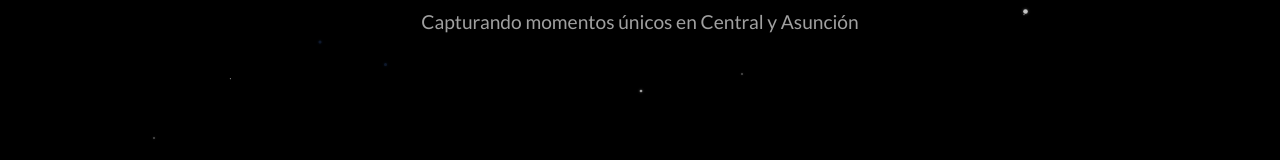
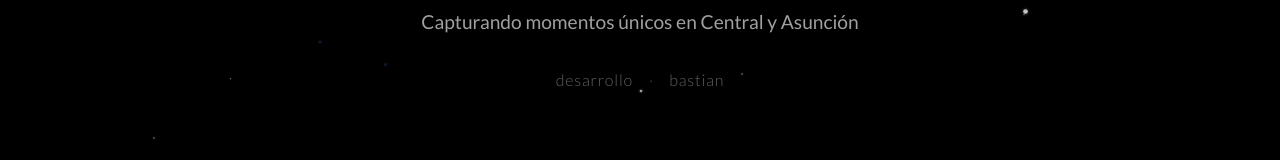
Before and after one commit to zcaraluna/s1mple_cloud, a Next.js app: page /ph in a window 1280 px wide. Shown: the part 150-310 px from the top of the page. Built offline with nearby package versions, Linux system fonts and the light colour scheme.

Commit message:
cambio de diseño

```diff
--- a/app/bastian/page.module.css
+++ b/app/bastian/page.module.css
@@ -42,7 +42,50 @@
   font-size: 1.2rem;
   color: #a0a0a0;
   text-align: center;
+  margin-bottom: 2rem;
+}
+
+.navLinks {
+  display: flex;
+  align-items: center;
+  justify-content: center;
+  gap: 1rem;
   margin-bottom: 3rem;
+}
+
+.navLink {
+  font-size: 1rem;
+  font-weight: 300;
+  color: rgba(160, 160, 160, 0.6);
+  text-decoration: none;
+  letter-spacing: 0.05em;
+  transition: all 0.3s ease;
+  position: relative;
+}
+
+.navLink::after {
+  content: '';
+  position: absolute;
+  bottom: -2px;
+  left: 0;
+  width: 0;
+  height: 1px;
+  background: rgba(160, 160, 160, 0.6);
+  transition: width 0.3s ease;
+}
+
+.navLink:hover {
+  color: rgba(160, 160, 160, 0.8);
+}
+
+.navLink:hover::after {
+  width: 100%;
+}
+
+.linkSeparator {
+  color: rgba(160, 160, 160, 0.4);
+  font-size: 1rem;
+  font-weight: 300;
 }
 
 .mainContent {
--- a/app/dev/page.module.css
+++ b/app/dev/page.module.css
@@ -136,6 +136,50 @@
   line-height: 1.6;
 }
 
+.navLinks {
+  display: flex;
+  align-items: center;
+  justify-content: center;
+  gap: 1rem;
+  margin-top: 2rem;
+  opacity: 0;
+}
+
+.navLink {
+  font-size: 1rem;
+  font-weight: 300;
+  color: rgba(160, 160, 160, 0.6);
+  text-decoration: none;
+  letter-spacing: 0.05em;
+  transition: all 0.3s ease;
+  position: relative;
+}
+
+.navLink::after {
+  content: '';
+  position: absolute;
+  bottom: -2px;
+  left: 0;
+  width: 0;
+  height: 1px;
+  background: rgba(160, 160, 160, 0.6);
+  transition: width 0.3s ease;
+}
+
+.navLink:hover {
+  color: rgba(160, 160, 160, 0.8);
+}
+
+.navLink:hover::after {
+  width: 100%;
+}
+
+.linkSeparator {
+  color: rgba(160, 160, 160, 0.4);
+  font-size: 1rem;
+  font-weight: 300;
+}
+
 .projectsSection {
   padding: 0 1rem 4rem;
   max-width: 1200px;
--- a/app/ph/page.module.css
+++ b/app/ph/page.module.css
@@ -133,6 +133,49 @@
   max-width: 600px;
   margin: 0 auto;
   line-height: 1.6;
+}
+
+.navLinks {
+  display: flex;
+  align-items: center;
+  justify-content: center;
+  gap: 1rem;
+  margin-top: 2rem;
+}
+
+.navLink {
+  font-size: 1rem;
+  font-weight: 300;
+  color: rgba(160, 160, 160, 0.6);
+  text-decoration: none;
+  letter-spacing: 0.05em;
+  transition: all 0.3s ease;
+  position: relative;
+}
+
+.navLink::after {
+  content: '';
+  position: absolute;
+  bottom: -2px;
+  left: 0;
+  width: 0;
+  height: 1px;
+  background: rgba(160, 160, 160, 0.6);
+  transition: width 0.3s ease;
+}
+
+.navLink:hover {
+  color: rgba(160, 160, 160, 0.8);
+}
+
+.navLink:hover::after {
+  width: 100%;
+}
+
+.linkSeparator {
+  color: rgba(160, 160, 160, 0.4);
+  font-size: 1rem;
+  font-weight: 300;
 }
 
 .gallerySection {
--- a/app/ph/page.tsx
+++ b/app/ph/page.tsx
@@ -232,6 +232,15 @@ export default function PhotographyPage() {
         <p className={styles.subtitle}>
           Capturando momentos únicos en Central y Asunción
         </p>
+        <div className={styles.navLinks}>
+          <Link href="/dev" className={styles.navLink}>
+            desarrollo
+          </Link>
+          <span className={styles.linkSeparator}>·</span>
+          <Link href="/bastian" className={styles.navLink}>
+            bastian
+          </Link>
+        </div>
       </div>
 
       <section className={styles.gallerySection}>
```
Also changed, not shown: app/bastian/page.tsx (+9 -0 lines), app/dev/page.tsx (+22 -0 lines).
